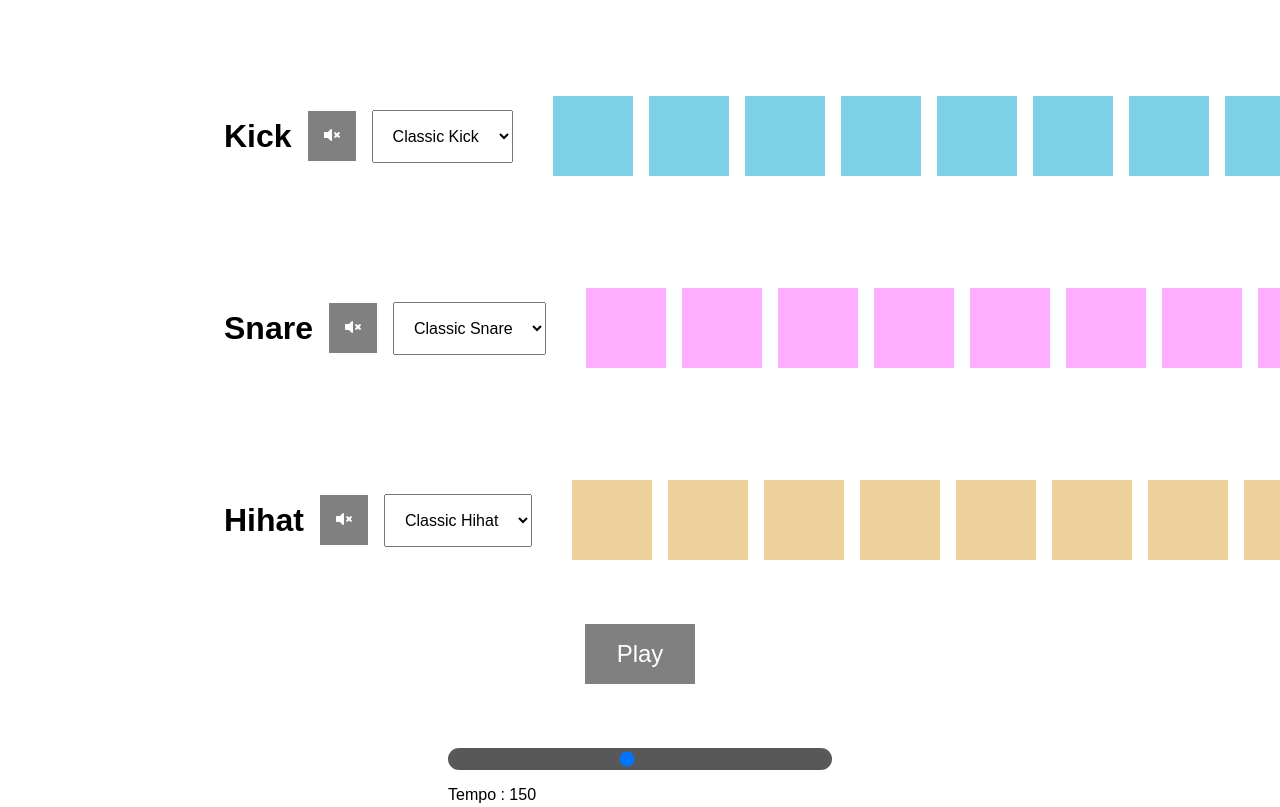
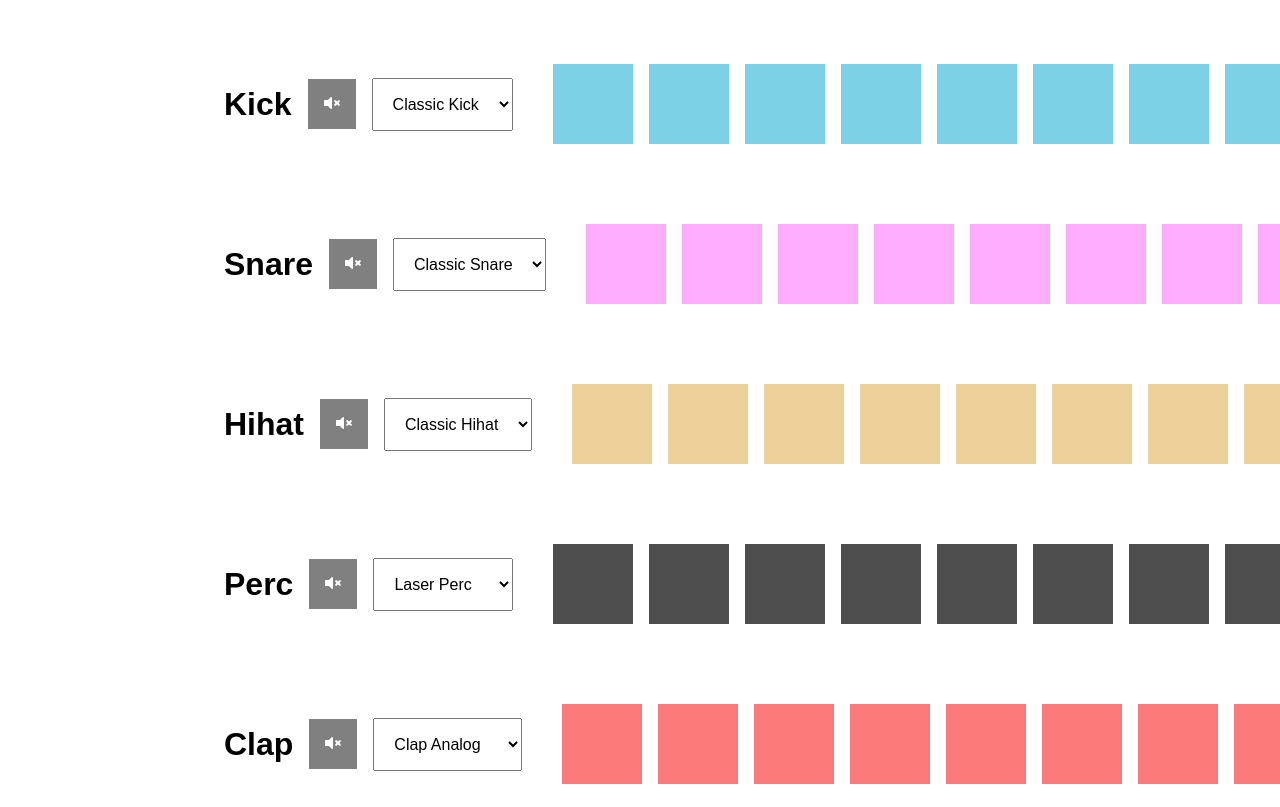
Before and after one commit to Maxsim1244/Beatmaker-App, a plain HTML site: page index.html in a window 1280 px wide. Shown: the top 807 px of the page. Drawn offline with Linux system fonts and the light colour scheme.

Commit message:
2 more sounds

```diff
--- a/app.js
+++ b/app.js
@@ -5,12 +5,16 @@ class DrumKit {
     this.kickAudio = document.querySelector(".kick-sound");
     this.snareAudio = document.querySelector(".snare-sound");
     this.hihatAudio = document.querySelector(".hihat-sound");
+    this.percAudio = document.querySelector(".perc-sound");
+    this.clapAudio = document.querySelector(".clap-sound");
     this.index = 0;
     this.bpm = 150;
     this.isPlaying = null;
     this.currentKick = "./sounds/kick-classic.wav";
     this.currentHihat = "./sounds/hihat-acoustic01.wav";
     this.currentSnare = "./sounds/snare-acoustiv01.wav";
+    this.currentPerc = "./sounds/perc-laser.wav";
+    this.currentClap = "./sounds/clap-analog.wav";
     this.selects = document.querySelectorAll("select");
     this.muteBtns = document.querySelectorAll(".mute");
     this.tempSlider = document.querySelector(".temp-slider");
@@ -36,6 +40,14 @@ class DrumKit {
         if (bar.classList.contains("hihat-pad")) {
           this.hihatAudio.currentTime = 0;
           this.hihatAudio.play();
+        }
+        if (bar.classList.contains("perc-pad")) {
+          this.percAudio.currentTime = 0;
+          this.percAudio.play();
+        }
+        if (bar.classList.contains("clap-pad")) {
+          this.clapAudio.currentTime = 0;
+          this.clapAudio.play();
         }
       }
     });
@@ -67,6 +79,12 @@ class DrumKit {
       case "hihat-select":
         this.hihatAudio.src = selectValue;
         break;
+      case "perc-select":
+        this.percAudio.src = selectValue;
+        break;
+      case "clap-select":
+        this.clapAudio.src = selectValue;
+        break;
     }
   }
   Mute(e) {
@@ -83,6 +101,12 @@ class DrumKit {
         case "2":
           this.hihatAudio.volume = 0;
           break;
+        case "3":
+          this.hihatAudio.volume = 0;
+          break;
+        case "4":
+          this.hihatAudio.volume = 0;
+          break;
       }
     } else {
       switch (muteIndex) {
@@ -93,6 +117,12 @@ class DrumKit {
           this.snareAudio.volume = 1;
           break;
         case "2":
+          this.hihatAudio.volume = 1;
+          break;
+        case "3":
+          this.hihatAudio.volume = 1;
+          break;
+        case "4":
           this.hihatAudio.volume = 1;
           break;
       }
--- a/index.html
+++ b/index.html
@@ -80,6 +80,54 @@
           <div class="pad hihat-pad b7"></div>
         </div>
       </div>
+      <div class="perc-track">
+        <div class="controls">
+          <h1>Perc</h1>
+          <button data-track="3" class="mute perc-volume">
+            <i class="fas fa-volume-mute"></i>
+          </button>
+          <select name="perc-select" id="perc-select">
+            <option value="./sounds/perc-laser.wav">Laser Perc</option>
+            <option value="./sounds/perc-808.wav">808 Perc</option>
+            <option value="./sounds/perc-hollow.wav">Hollow Perc</option>
+            <option value="./sounds/perc-chirpy.wav">Hihat Dist</option>
+          </select>
+        </div>
+        <div class="perc">
+          <div class="pad perc-pad b0"></div>
+          <div class="pad perc-pad b1"></div>
+          <div class="pad perc-pad b2"></div>
+          <div class="pad perc-pad b3"></div>
+          <div class="pad perc-pad b4"></div>
+          <div class="pad perc-pad b5"></div>
+          <div class="pad perc-pad b6"></div>
+          <div class="pad perc-pad b7"></div>
+        </div>
+      </div>
+      <div class="clap-track">
+        <div class="controls">
+          <h1>Clap</h1>
+          <button data-track="4" class="mute clap-volume">
+            <i class="fas fa-volume-mute"></i>
+          </button>
+          <select name="clap-select" id="clap-select">
+            <option value="./sounds/clap-analog.wav">Clap Analog</option>
+            <option value="./sounds/clap-crushed.wav">Clap Crasher</option>
+            <option value="./sounds/clap-fat.wav">Clap Fat</option>
+            <option value="./sounds/clap-slapper.wav">Clap Slapper</option>
+          </select>
+        </div>
+        <div class="clap">
+          <div class="pad clap-pad b0"></div>
+          <div class="pad clap-pad b1"></div>
+          <div class="pad clap-pad b2"></div>
+          <div class="pad clap-pad b3"></div>
+          <div class="pad clap-pad b4"></div>
+          <div class="pad clap-pad b5"></div>
+          <div class="pad clap-pad b6"></div>
+          <div class="pad clap-pad b7"></div>
+        </div>
+      </div>
       <button class="play">Play</button>
       <div class="temp">
         <input
@@ -95,6 +143,8 @@
     <audio class="kick-sound" src="./sounds/kick-classic.wav"></audio>
     <audio class="snare-sound" src="./sounds/snare-acoustic01.wav"></audio>
     <audio class="hihat-sound" src="./sounds/hihat-acoustic01.wav"></audio>
+    <audio class="perc-sound" src="./sounds/perc-laser.wav"></audio>
+    <audio class="clap-sound" src="./sounds/clap-analog.wav"></audio>
 
     <script
       src="https://cdnjs.cloudflare.com/ajax/libs/font-awesome/5.13.1/js/all.min.js"
--- a/style.css
+++ b/style.css
@@ -15,7 +15,9 @@ svg {
 
 .kick-pad,
 .snare-pad,
-.hihat-pad {
+.hihat-pad,
+.perc-pad,
+.clap-pad {
   width: 5rem;
   height: 5rem;
   margin: 1rem 0.5rem;
@@ -39,19 +41,29 @@ svg {
 .hihat-pad {
   background: rgb(238, 209, 154);
 }
+.perc-pad {
+  background: rgb(78, 78, 78);
+}
+.clap-pad {
+  background: rgb(250, 122, 122);
+}
 
 .hihat-track,
 .snare-track,
-.kick-track {
+.kick-track,
+.perc-track,
+.clap-track {
   width: 70%;
   display: flex;
   align-items: center;
   justify-content: space-between;
-  margin-top: 5rem;
+  margin-top: 3rem;
 }
 .kick,
 .snare,
-.hihat {
+.hihat,
+.clap,
+.perc {
   display: flex;
 }
 
@@ -85,6 +97,12 @@ svg {
 }
 .hihat-pad.active {
   background: orange;
+}
+.perc-pad.active {
+  background: black;
+}
+.clap-pad.active {
+  background: red;
 }
 
 .play {
@@ -130,7 +148,7 @@ h1 {
   border-radius: 1rem;
 }
 
-temp p {
+.temp p {
   font-size: 1.5rem;
   margin: 2rem;
   text-align: center;
```
Also changed, not shown: 8 other files.
